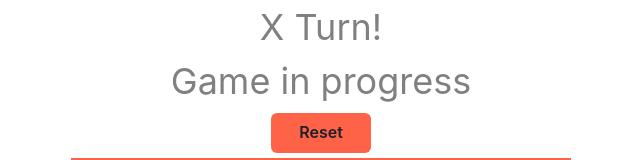
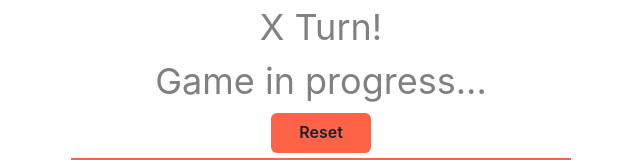
Before and after one commit to raymankatib/tictactoe, a React (Create React App) app: page / in a window 1280 px wide. Shown: the top 160 px of the page, without its empty margins (319-959 px from the left). Built offline with nearby package versions, Linux system fonts and the light colour scheme.

Commit message:
some improvment

```diff
--- a/src/Components/Board.jsx
+++ b/src/Components/Board.jsx
@@ -1,5 +1,5 @@
 import React, { useContext, useState } from 'react';
-import { Box, Text, Grid, GridItem, Button } from '@chakra-ui/react';
+import { Box, Text, Grid, GridItem, Button, border } from '@chakra-ui/react';
 
 import { GameContext } from './Main';
 
@@ -31,6 +31,10 @@ export default function Board() {
 				setWinner(user);
 				return true;
 			}
+		}
+
+		if (!winner && !board.includes(undefined)) {
+			setWinner('No one');
 		}
 		return false;
 	};
@@ -98,7 +102,7 @@ export default function Board() {
 					{user} Turn!
 				</Text>
 				<Text color="gray" fontSize="4xl">
-					{winner ? `Winner is ${winner}` : 'Game in progress'}
+					{winner ? `${winner} won the game` : 'Game in progress...'}
 				</Text>
 				<Reset />
 			</Box>
```
